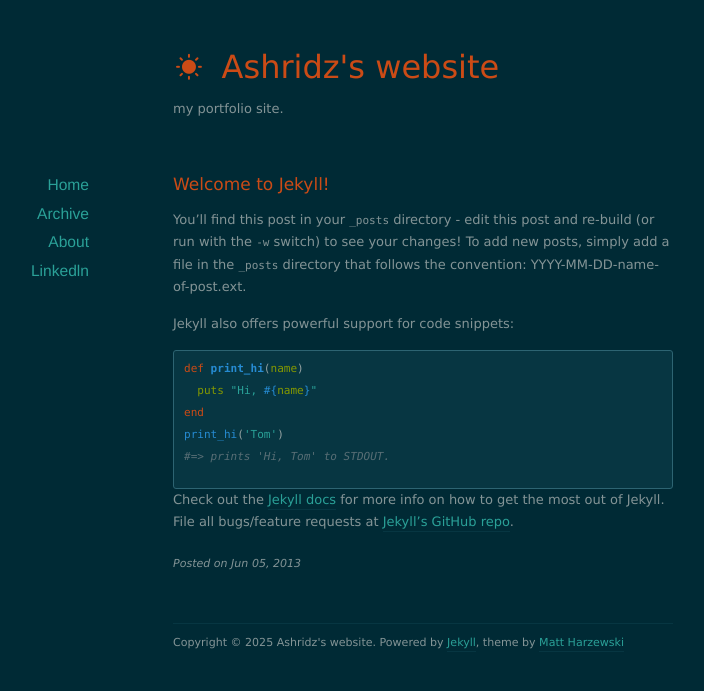
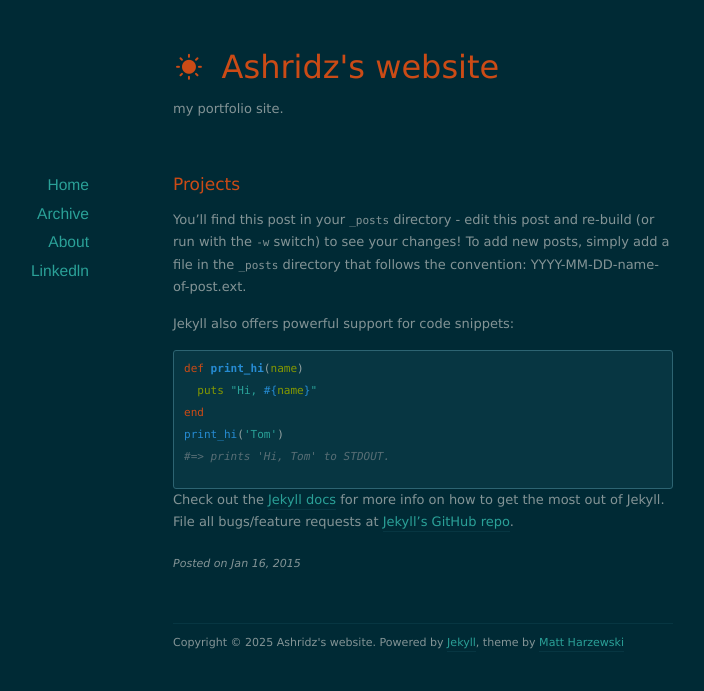
Before and after one commit to deathon2legs/deathon2legs.github.io, a Jekyll site: the page built from _posts/2013-06-05-welcome-to-jekyll.markdown, in a window 1280 px wide. Shown: the top 691 px of the page, without its empty margins (217-921 px from the left). Built offline with Jekyll 4.4.1, drawn with Linux system fonts in a browser that asks for light colours; nearby versions of some CDN libraries.

Commit message:
Update 2013-06-05-welcome-to-jekyll.markdown

```diff
--- a/_posts/2013-06-05-welcome-to-jekyll.markdown
+++ b/_posts/2013-06-05-welcome-to-jekyll.markdown
@@ -1,7 +1,7 @@
 ---
 layout: post
-title:  "Welcome to Jekyll!"
-date:   2013-06-05 17:06:25
+title:  "Projects"
+date:   2015-01-16 17:06:25
 categories: jekyll update
 ---
 
```
